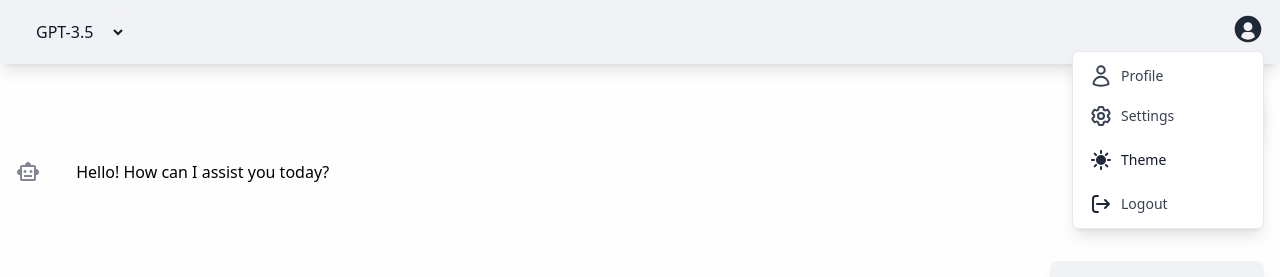
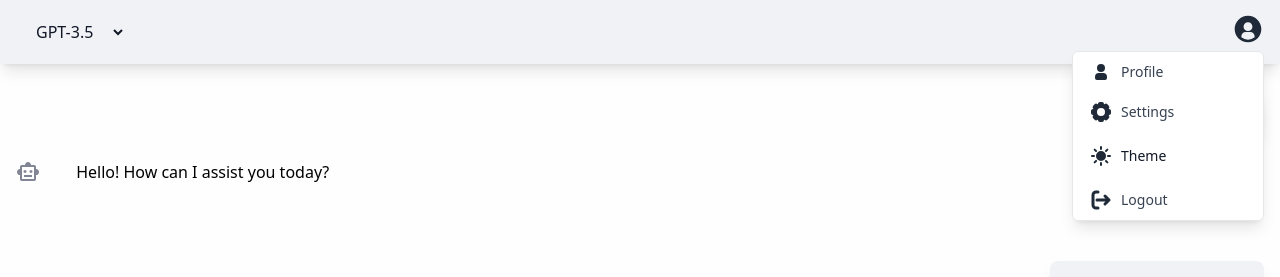
Before and after one commit to tbarracha/ng-chatbot-frontend, an Angular app: page / in a window 1280 px wide. Both pictures are taken after a click on the button 1248 px from the left and 29 px from the top of the page. Shown: the top 277 px of the page. Built offline with nearby package versions, Linux system fonts and the light colour scheme.

Commit message:
header options styling

```diff
--- a/src/app/core/components/chatbot/chatbot-header/chatbot-header.component.html
+++ b/src/app/core/components/chatbot/chatbot-header/chatbot-header.component.html
@@ -32,17 +32,17 @@
       <div
         class="absolute right-0 w-48 bg-white dark:bg-dark-main border border-gray-200 dark:border-gray-700 rounded-md shadow-lg z-10"
       >
-      <ul class="py-1 text-sm text-gray-700 dark:text-gray-300">
-        <li class="h-full px-4 py-2 flex items-center hover:bg-gray-100 dark:hover:bg-gray-600">
-          <svg xmlns="http://www.w3.org/2000/svg" fill="none" viewBox="0 0 24 24" stroke-width="2" stroke="currentColor" class="size-6">
-            <path stroke-linecap="round" stroke-linejoin="round" d="M15.75 6a3.75 3.75 0 1 1-7.5 0 3.75 3.75 0 0 1 7.5 0ZM4.501 20.118a7.5 7.5 0 0 1 14.998 0A17.933 17.933 0 0 1 12 21.75c-2.676 0-5.216-.584-7.499-1.632Z" />
+      <ul class="text-sm text-gray-700 dark:text-gray-300">
+        <li class="h-full px-4 py-2 flex items-center hover:bg-gray-100 dark:hover:bg-gray-600 hover:rounded-t-sm">
+          <svg class="w-6 h-6 text-gray-800 dark:text-white" aria-hidden="true" xmlns="http://www.w3.org/2000/svg" width="24" height="24" fill="currentColor" viewBox="0 0 24 24">
+            <path fill-rule="evenodd" d="M12 4a4 4 0 1 0 0 8 4 4 0 0 0 0-8Zm-2 9a4 4 0 0 0-4 4v1a2 2 0 0 0 2 2h8a2 2 0 0 0 2-2v-1a4 4 0 0 0-4-4h-4Z" clip-rule="evenodd"/>
           </svg>
+
           <span class="ml-2">Profile</span>
         </li>
         <li class="h-full px-4 py-2 flex items-center hover:bg-gray-100 dark:hover:bg-gray-600">
-          <svg xmlns="http://www.w3.org/2000/svg" fill="none" viewBox="0 0 24 24" stroke-width="2" stroke="currentColor" class="size-6">
-            <path stroke-linecap="round" stroke-linejoin="round" d="M9.594 3.94c.09-.542.56-.94 1.11-.94h2.593c.55 0 1.02.398 1.11.94l.213 1.281c.063.374.313.686.645.87.074.04.147.083.22.127.325.196.72.257 1.075.124l1.217-.456a1.125 1.125 0 0 1 1.37.49l1.296 2.247a1.125 1.125 0 0 1-.26 1.431l-1.003.827c-.293.241-.438.613-.43.992a7.723 7.723 0 0 1 0 .255c-.008.378.137.75.43.991l1.004.827c.424.35.534.955.26 1.43l-1.298 2.247a1.125 1.125 0 0 1-1.369.491l-1.217-.456c-.355-.133-.75-.072-1.076.124a6.47 6.47 0 0 1-.22.128c-.331.183-.581.495-.644.869l-.213 1.281c-.09.543-.56.94-1.11.94h-2.594c-.55 0-1.019-.398-1.11-.94l-.213-1.281c-.062-.374-.312-.686-.644-.87a6.52 6.52 0 0 1-.22-.127c-.325-.196-.72-.257-1.076-.124l-1.217.456a1.125 1.125 0 0 1-1.369-.49l-1.297-2.247a1.125 1.125 0 0 1 .26-1.431l1.004-.827c.292-.24.437-.613.43-.991a6.932 6.932 0 0 1 0-.255c.007-.38-.138-.751-.43-.992l-1.004-.827a1.125 1.125 0 0 1-.26-1.43l1.297-2.247a1.125 1.125 0 0 1 1.37-.491l1.216.456c.356.133.751.072 1.076-.124.072-.044.146-.086.22-.128.332-.183.582-.495.644-.869l.214-1.28Z" />
-            <path stroke-linecap="round" stroke-linejoin="round" d="M15 12a3 3 0 1 1-6 0 3 3 0 0 1 6 0Z" />
+          <svg class="w-6 h-6 text-gray-800 dark:text-white" aria-hidden="true" xmlns="http://www.w3.org/2000/svg" width="24" height="24" fill="currentColor" viewBox="0 0 24 24">
+            <path fill-rule="evenodd" d="M9.586 2.586A2 2 0 0 1 11 2h2a2 2 0 0 1 2 2v.089l.473.196.063-.063a2.002 2.002 0 0 1 2.828 0l1.414 1.414a2 2 0 0 1 0 2.827l-.063.064.196.473H20a2 2 0 0 1 2 2v2a2 2 0 0 1-2 2h-.089l-.196.473.063.063a2.002 2.002 0 0 1 0 2.828l-1.414 1.414a2 2 0 0 1-2.828 0l-.063-.063-.473.196V20a2 2 0 0 1-2 2h-2a2 2 0 0 1-2-2v-.089l-.473-.196-.063.063a2.002 2.002 0 0 1-2.828 0l-1.414-1.414a2 2 0 0 1 0-2.827l.063-.064L4.089 15H4a2 2 0 0 1-2-2v-2a2 2 0 0 1 2-2h.09l.195-.473-.063-.063a2 2 0 0 1 0-2.828l1.414-1.414a2 2 0 0 1 2.827 0l.064.063L9 4.089V4a2 2 0 0 1 .586-1.414ZM8 12a4 4 0 1 1 8 0 4 4 0 0 1-8 0Z" clip-rule="evenodd"/>
           </svg>
           <span class="ml-2">Settings</span>
         </li>
@@ -50,9 +50,9 @@
           (click)="themeToggle.toggleTheme()">
           <app-theme-toggle [isIconOnly]="false" #themeToggle class="w-full"></app-theme-toggle>
         </li>
-        <li class="h-full px-4 py-2 flex items-center hover:bg-gray-100 dark:hover:bg-gray-600">
+        <li class="h-full px-4 py-2 flex items-center hover:bg-red-300 dark:hover:bg-red-900 hover:rounded-b-sm">
           <svg class="w-6 h-6 text-gray-800 dark:text-white" aria-hidden="true" xmlns="http://www.w3.org/2000/svg" width="24" height="24" fill="none" viewBox="0 0 24 24">
-            <path stroke="currentColor" stroke-linecap="round" stroke-linejoin="round" stroke-width="2" d="M20 12H8m12 0-4 4m4-4-4-4M9 4H7a3 3 0 0 0-3 3v10a3 3 0 0 0 3 3h2"/>
+            <path stroke="currentColor" stroke-linecap="round" stroke-linejoin="round" stroke-width="3" d="M20 12H8m12 0-4 4m4-4-4-4M9 4H7a3 3 0 0 0-3 3v10a3 3 0 0 0 3 3h2"/>
           </svg>
           <span class="ml-2">Logout</span>
         </li>
--- a/src/app/core/components/standalone/theme-toggle/theme-toggle.component.html
+++ b/src/app/core/components/standalone/theme-toggle/theme-toggle.component.html
@@ -3,13 +3,11 @@
   aria-label="Toggle Theme"
 >
   @if (isDarkMode()) {
-    <!-- Moon Icon for Dark Mode -->
     <svg class="w-6 h-6 text-gray-800 dark:text-white" aria-hidden="true" xmlns="http://www.w3.org/2000/svg" width="24" height="24" fill="currentColor" viewBox="0 0 24 24">
       <path fill-rule="evenodd" d="M11.675 2.015a.998.998 0 0 0-.403.011C6.09 2.4 2 6.722 2 12c0 5.523 4.477 10 10 10 4.356 0 8.058-2.784 9.43-6.667a1 1 0 0 0-1.02-1.33c-.08.006-.105.005-.127.005h-.001l-.028-.002A5.227 5.227 0 0 0 20 14a8 8 0 0 1-8-8c0-.952.121-1.752.404-2.558a.996.996 0 0 0 .096-.428V3a1 1 0 0 0-.825-.985Z" clip-rule="evenodd"/>
     </svg>
   }
   @else {
-    <!-- Sun Icon for Light Mode -->
     <svg class="w-6 h-6 text-gray-800 dark:text-white" aria-hidden="true" xmlns="http://www.w3.org/2000/svg" width="24" height="24" fill="currentColor" viewBox="0 0 24 24">
       <path fill-rule="evenodd" d="M13 3a1 1 0 1 0-2 0v2a1 1 0 1 0 2 0V3ZM6.343 4.929A1 1 0 0 0 4.93 6.343l1.414 1.414a1 1 0 0 0 1.414-1.414L6.343 4.929Zm12.728 1.414a1 1 0 0 0-1.414-1.414l-1.414 1.414a1 1 0 0 0 1.414 1.414l1.414-1.414ZM12 7a5 5 0 1 0 0 10 5 5 0 0 0 0-10Zm-9 4a1 1 0 1 0 0 2h2a1 1 0 1 0 0-2H3Zm16 0a1 1 0 1 0 0 2h2a1 1 0 1 0 0-2h-2ZM7.757 17.657a1 1 0 1 0-1.414-1.414l-1.414 1.414a1 1 0 1 0 1.414 1.414l1.414-1.414Zm9.9-1.414a1 1 0 0 0-1.414 1.414l1.414 1.414a1 1 0 0 0 1.414-1.414l-1.414-1.414ZM13 19a1 1 0 1 0-2 0v2a1 1 0 1 0 2 0v-2Z" clip-rule="evenodd"/>
     </svg>
```
